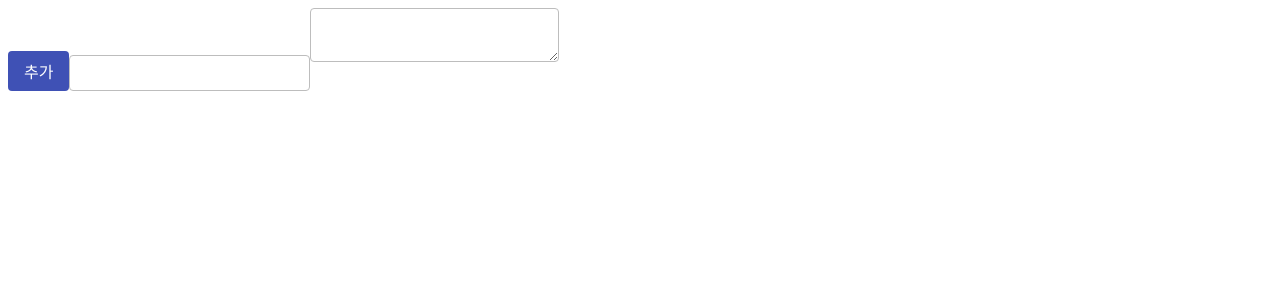
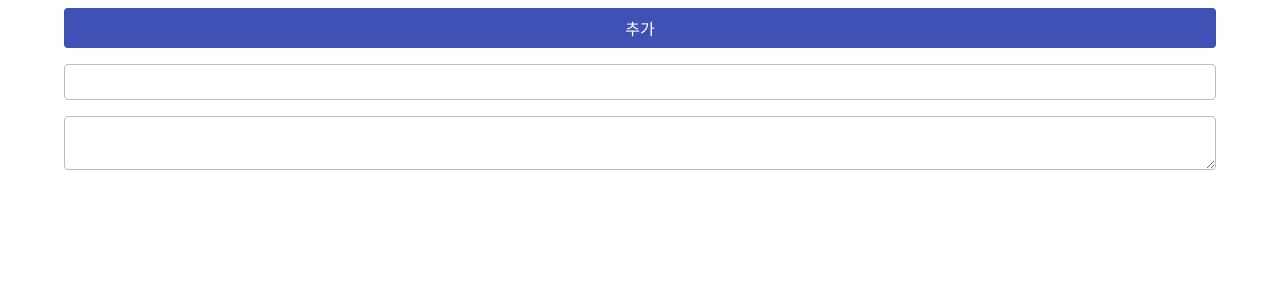
Before and after one commit to gabrielyoon7/me-mong, a React (Vite) app: page / in a window 1280 px wide. Shown: the top 300 px of the page. Built offline with nearby package versions, Linux system fonts and the light colour scheme.

Commit message:
refactor: MemoInput 컴포넌트 분리

```diff
--- a/src/App.tsx
+++ b/src/App.tsx
@@ -1,76 +1,15 @@
-import {useState} from "react";
-import styled from "styled-components";
-
-export interface NewMemo {
-  title: string;
-  content: string;
-}
-
-// Styled Button component
-const Button = styled.button`
-  background-color: #3f51b5;
-  color: #ffffff;
-  padding: 8px 16px;
-  border: none;
-  border-radius: 4px;
-  font-size: 16px;
-  cursor: pointer;
-  margin-bottom: 16px;
-`;
-
-// Styled Input component
-const Input = styled.input`
-  padding: 8px 16px;
-  border: 1px solid #bdbdbd;
-  border-radius: 4px;
-  font-size: 16px;
-  margin-bottom: 16px;
-`;
-
-// Styled Textarea component
-const Textarea = styled.textarea`
-  padding: 8px 16px;
-  border: 1px solid #bdbdbd;
-  border-radius: 4px;
-  font-size: 16px;
-  margin-bottom: 16px;
-`;
-
+import {Container, Stack} from "@mui/material";
+import MemoInput from "./components/MemoInput";
 
 function App() {
-  const [newMemo, setNewMemo] = useState({
-    title: "",
-    content: ""
-  });
-
-  const handleNewMemo = () => {
-    // Implement the logic for handling the memo here
-    // For example, you can display the newMemo values in the console
-    console.log(newMemo);
-  };
 
   return (
-    <>
-      <Button onClick={handleNewMemo}>추가</Button>
-      <Input
-        value={newMemo.title}
-        onChange={(e) =>
-          setNewMemo((prevState) => ({
-            ...prevState,
-            title: e.target.value
-          }))
-        }
-      />
-      <Textarea
-        value={newMemo.content}
-        onChange={(e) =>
-          setNewMemo((prevState) => ({
-            ...prevState,
-            content: e.target.value
-          }))
-        }
-      />
-    </>
+    <Container>
+      <Stack>
+        {/*<MemoList/>*/}
+        <MemoInput/>
+      </Stack>
+    </Container>
   );
 }
 
--- /dev/null
+++ b/src/components/MemoInput/MemInput.style.ts
@@ -0,0 +1,28 @@
+import styled from "styled-components";
+
+export const Button = styled.button`
+  background-color: #3f51b5;
+  color: #ffffff;
+  padding: 8px 16px;
+  border: none;
+  border-radius: 4px;
+  font-size: 16px;
+  cursor: pointer;
+  margin-bottom: 16px;
+`;
+
+export const Input = styled.input`
+  padding: 8px 16px;
+  border: 1px solid #bdbdbd;
+  border-radius: 4px;
+  font-size: 16px;
+  margin-bottom: 16px;
+`;
+
+export const Textarea = styled.textarea`
+  padding: 8px 16px;
+  border: 1px solid #bdbdbd;
+  border-radius: 4px;
+  font-size: 16px;
+  margin-bottom: 16px;
+`;
--- /dev/null
+++ b/src/components/MemoInput/MemoInput.tsx
@@ -0,0 +1,44 @@
+import {useState} from "react";
+import {Button, Input, Textarea} from "./MemInput.style.ts";
+
+export interface NewMemo {
+  title: string;
+  content: string;
+}
+
+function MemoInput() {
+  const [newMemo, setNewMemo] = useState<NewMemo>({
+    title: "",
+    content: ""
+  });
+
+  const handleNewMemo = () => {
+    console.log(newMemo);
+  };
+
+  return (
+    <>
+      <Button onClick={handleNewMemo}>추가</Button>
+      <Input
+        value={newMemo.title}
+        onChange={(e) =>
+          setNewMemo((prevState) => ({
+            ...prevState,
+            title: e.target.value
+          }))
+        }
+      />
+      <Textarea
+        value={newMemo.content}
+        onChange={(e) =>
+          setNewMemo((prevState) => ({
+            ...prevState,
+            content: e.target.value
+          }))
+        }
+      />
+    </>
+  )
+}
+
+export default MemoInput;
--- /dev/null
+++ b/src/components/MemoInput/index.tsx
@@ -0,0 +1,3 @@
+import MemoInput from "./MemoInput.tsx";
+
+export default MemoInput;
```
